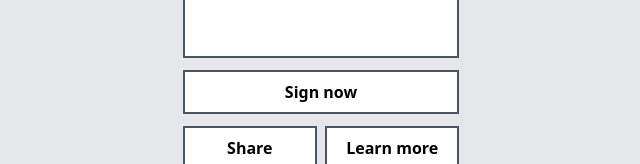
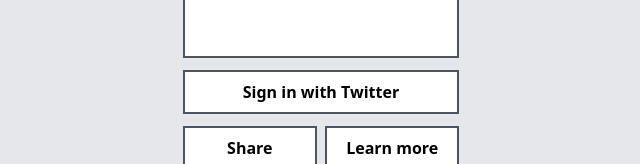
Before and after one commit to wfcastaneda/nbp-pledge, a Next.js app: page / in a window 1280 px wide. Shown: the part 198-362 px from the top of the page, without its empty margins (319-959 px from the left). Built offline with nearby package versions, Linux system fonts and the light colour scheme; no server answers.

Commit message:
Implement twitter auth.

```diff
--- a/app/api/hello/route.js
+++ /dev/null
@@ -1,3 +0,0 @@
-export async function GET(request) {
-  return new Response('Hello, Next.js!')
-}
--- a/app/layout.js
+++ b/app/layout.js
@@ -1,4 +1,5 @@
 import './globals.css'
+import Providers from "./providers";
 
 export const metadata = {
   title: 'Never bitcoin pledge',
@@ -7,8 +8,11 @@
 
 export default function RootLayout({ children }) {
   return (
-    <html lang="en">
-      <body>{children}</body>
+    <html>
+      <head />
+      <body>
+        <Providers>{children}</Providers>
+      </body>
     </html>
-  )
+  );
 }
--- a/app/page.js
+++ b/app/page.js
@@ -1,12 +1,38 @@
+"use client";
+
+import Image from 'next/image'
+
+import { useSession, signIn, signOut } from "next-auth/react";
+
+const Button = ({onClick, buttonText}) => {
+  return (
+    <button onClick={() => onClick && onClick()} className="py-2 w-full border-2 bg-white border-gray-600 text-center  font-semibold cursor-pointer hover:bg-gray-100">
+      {buttonText}
+    </button>
+  );
+}
+
 export default function Home() {
-  return (
+  const { data: session } = useSession();
+    return (
     <main className="flex min-h-screen flex-col items-center bg-gray-200">
       <div className="grid grid-cols-6 gap-y-3 gap-x-2 mt-8">
+        { session && (
+          <div className="border-2 bg-white border-gray-600 col-span-6 py-2 px-3 text-lg font-mono flex flex-row justify-between items-center">
+            <div>{session.user?.name}</div>
+            <Image className="rounded-full" src={session.user?.image} alt='Profile photo' width='24' height='24'/>
+          </div>
+        )}
         <div className="border-2 bg-white border-gray-600 col-span-6 py-24 px-6 text-lg font-extrabold text-center">
           The Never Bitcoin Pledge
         </div>
-        <div className="py-2 border-2 bg-white border-gray-600 text-center col-span-6 font-semibold cursor-pointer hover:bg-gray-100">
-          Sign now
+        <div className="col-span-6">
+          { session ? (
+            <Button onClick={() => {}} buttonText='Sign the pledge' />
+
+          ) : (
+            <Button onClick={() => signIn('twitter')} buttonText='Sign in with Twitter' />
+          )}
         </div>
         <div className="py-2 border-2 bg-white border-gray-600 text-center col-span-3 font-semibold cursor-pointer hover:bg-gray-100">
           Share
@@ -14,6 +40,11 @@
         <div className="py-2 border-2 bg-white border-gray-600 text-center col-span-3 font-semibold cursor-pointer hover:bg-gray-100">
           Learn more
         </div>
+        { session && (
+          <button className="col-span-6 mt-4" onClick={() => signOut("twitter")}>
+            Sign out
+          </button>
+        )}
       </div>
     </main>
   )
--- /dev/null
+++ b/app/providers.js
@@ -0,0 +1,7 @@
+"use client";
+
+import { SessionProvider } from "next-auth/react";
+
+export default function Proiders({ children }) {
+  return <SessionProvider>{children}</SessionProvider>;
+}
--- /dev/null
+++ b/app/server-session.js
@@ -0,0 +1,14 @@
+import { getServerSession } from "next-auth/next";
+import UserInformation from "./user-information";
+
+export default async function AppDescription() {
+  const session = await getServerSession();
+  return (
+    <div>
+      <div>
+        This is the application description component (server component).
+      </div>
+      <UserInformation data={session?.user} />
+    </div>
+  );
+}
--- a/next.config.js
+++ b/next.config.js
@@ -3,6 +3,16 @@
   experimental: {
     appDir: true,
   },
+  images: {
+    remotePatterns: [
+      {
+        protocol: 'https',
+        hostname: 'pbs.twimg.com',
+        port: '',
+        pathname: '/profile_images/**',
+      },
+    ],
+  },
 }
 
 module.exports = nextConfig
--- a/package.json
+++ b/package.json
@@ -17,5 +17,8 @@
     "react": "18.2.0",
     "react-dom": "18.2.0",
     "tailwindcss": "3.3.1"
+  },
+  "devDependencies": {
+    "next-auth": "^4.21.1"
   }
 }
--- /dev/null
+++ b/pages/api/auth/[...nextauth].js
@@ -0,0 +1,14 @@
+import NextAuth from "next-auth"
+import TwitterProvider from "next-auth/providers/twitter";
+
+export const authOptions = {
+  providers: [
+    TwitterProvider({
+        clientId: process.env.TWITTER_ID,
+        clientSecret: process.env.TWITTER_SECRET,
+        version: "2.0", // opt-in to Twitter OAuth 2.0
+      })
+  ],
+  secret: "PLACE-HERE-ANY-STRING",
+}
+export default NextAuth(authOptions)
```
Also changed, not shown: 1 other file (tests, documents, lock files or other folders).
